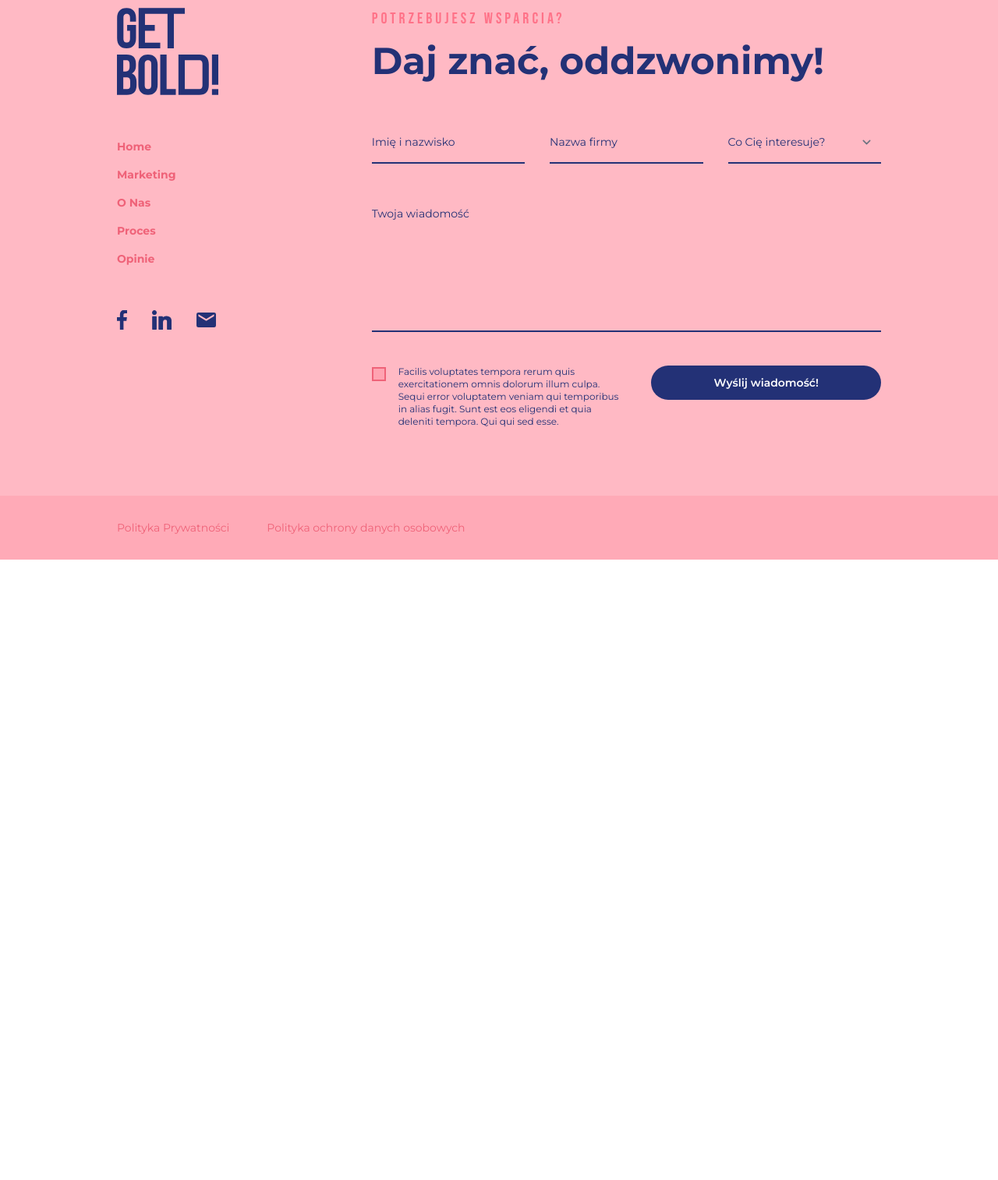
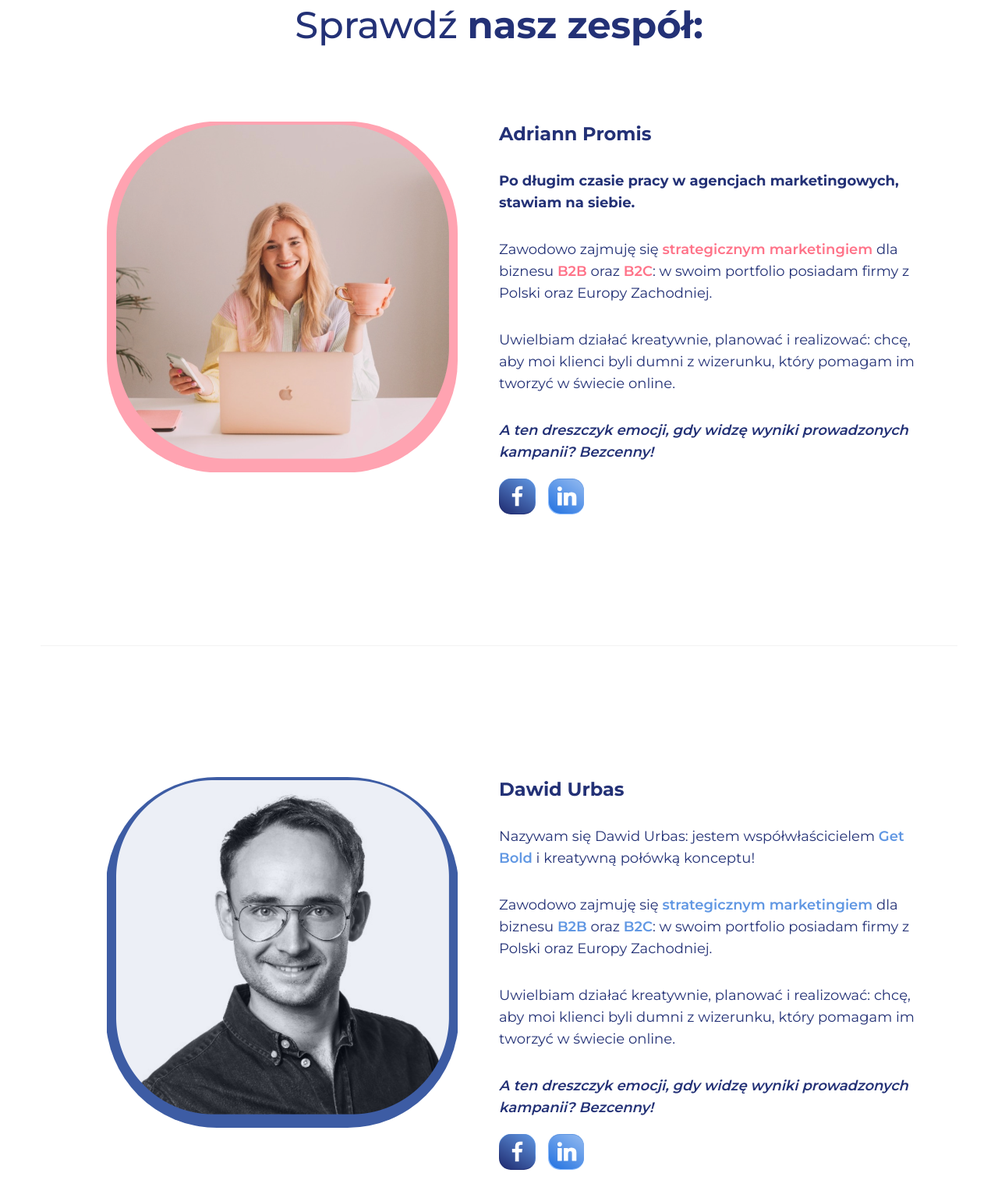
Before and after one commit to mrruby/get-bold, a Gatsby site: page /o-nas in a window 1280 px wide. Shown: the part 986-2500 px from the top of the page at 78% size. Before the commit the page ends 1704 px from the top, so only its background shows below. Built offline with nearby package versions, Linux system fonts and the light colour scheme; Gatsby itself is replaced by a stand-in of ours.

Commit message:
add about subpage

```diff
--- /dev/null
+++ b/src/components/About/team.tsx
@@ -0,0 +1,115 @@
+import { StaticImage } from "gatsby-plugin-image";
+import React from "react";
+
+export const TeamAbout = () => {
+  return (
+    <div className="py-24 lg:py-[158px] lg:max-w-[1176px] flex flex-col items-center">
+      <h3 className="text-3xl lg:text-5xl font-medium mb-12 lg:mb-[100px] px-8">
+        Sprawdź <span className="font-bold">nasz zespół:</span>
+      </h3>
+
+      <div className="flex flex-col lg:flex-row max-w-[1500px] mb-16 lg:mb-[168px] px-8">
+        <div className="w-full lg:w-1/2 flex lg:justify-center mb-12 lg:mb-0">
+          <div className="w-2/5 lg:w-[450px] lg:h-[450px] pt-1 pb-2 px-2 lg:p-0 bg-image-about-ada flex items-start justify-center">
+            <StaticImage
+              src="../../images/about-ada.png"
+              alt="ada"
+              className="lg:w-[427px] h-auto lg:mt-1"
+            />
+          </div>
+        </div>
+        <div className="w-full lg:w-1/2">
+          <h4 className="text-xl lg:text-2xl font-bold mb-[30px]">
+            Adriann Promis
+          </h4>
+
+          <p className="lg:text-lg font-bold mb-8">
+            Po długim czasie pracy w agencjach marketingowych, stawiam na
+            siebie.{" "}
+          </p>
+
+          <p className="lg:text-lg mb-8">
+            Zawodowo zajmuję się{" "}
+            <span className="font-semibold text-getbold-pink">
+              strategicznym marketingiem
+            </span>{" "}
+            dla biznesu{" "}
+            <span className="font-semibold text-getbold-pink">B2B</span> oraz{" "}
+            <span className="font-semibold text-getbold-pink">B2C</span>: w
+            swoim portfolio posiadam firmy z Polski oraz Europy Zachodniej.{" "}
+          </p>
+
+          <p className="lg:text-lg mb-8">
+            Uwielbiam działać kreatywnie, planować i realizować: chcę, aby moi
+            klienci byli dumni z wizerunku, który pomagam im tworzyć w świecie
+            online.{" "}
+          </p>
+
+          <p className="lg:text-lg italic font-semibold">
+            A ten dreszczyk emocji, gdy widzę wyniki prowadzonych kampanii?
+            Bezcenny!
+          </p>
+
+          <div className="flex space-x-4 mt-[20px]">
+            <StaticImage src="../../images/offert/fb.svg" alt="fb" />
+
+            <StaticImage src="../../images/offert/linkedin.svg" alt="fb" />
+          </div>
+        </div>
+      </div>
+
+      <span className="w-4/5 lg:w-full h-[1px] bg-getbold-border opacity-[.09] mb-16 lg:mb-[168px]"></span>
+
+      <div className="flex flex-col lg:flex-row max-w-[1500px] mb-[168px] px-8">
+        <div className="w-full lg:w-1/2 flex lg:justify-center mb-12 lg:mb-0">
+          <div className="w-2/5 lg:w-[450px] lg:h-[450px] pt-1 pb-2 px-2 lg:p-0 bg-image-about-dawid flex items-start justify-center">
+            <StaticImage
+              src="../../images/about-dawid.png"
+              alt="dawid"
+              className="lg:w-[427px] h-auto lg:mt-1"
+            />
+          </div>
+        </div>
+        <div className="w-full lg:w-1/2">
+          <h4 className="text-xl lg:text-2xl font-bold mb-[30px]">
+            Dawid Urbas
+          </h4>
+
+          <p className="lg:text-lg mb-8">
+            Nazywam się Dawid Urbas: jestem współwłaścicielem{" "}
+            <span className="font-semibold text-[#6097E3]">Get Bold</span> i
+            kreatywną połówką konceptu!
+          </p>
+
+          <p className="lg:text-lg mb-8">
+            Zawodowo zajmuję się{" "}
+            <span className="font-semibold text-[#6097E3]">
+              strategicznym marketingiem
+            </span>{" "}
+            dla biznesu{" "}
+            <span className="font-semibold text-[#6097E3]">B2B</span> oraz{" "}
+            <span className="font-semibold text-[#6097E3]">B2C</span>: w swoim
+            portfolio posiadam firmy z Polski oraz Europy Zachodniej.{" "}
+          </p>
+
+          <p className="lg:text-lg mb-8">
+            Uwielbiam działać kreatywnie, planować i realizować: chcę, aby moi
+            klienci byli dumni z wizerunku, który pomagam im tworzyć w świecie
+            online.{" "}
+          </p>
+
+          <p className="lg:text-lg italic font-semibold">
+            A ten dreszczyk emocji, gdy widzę wyniki prowadzonych kampanii?
+            Bezcenny!
+          </p>
+
+          <div className="flex space-x-4 mt-[20px]">
+            <StaticImage src="../../images/offert/fb.svg" alt="fb" />
+
+            <StaticImage src="../../images/offert/linkedin.svg" alt="fb" />
+          </div>
+        </div>
+      </div>
+    </div>
+  );
+};
--- a/src/components/Layout/footer.tsx
+++ b/src/components/Layout/footer.tsx
@@ -3,7 +3,7 @@ import React from "react";
 
 export const Footer = () => {
   return (
-    <footer className="2xl:px-[21rem] px-8 xl:px-[150px] py-24 lg:py-40 relative">
+    <footer className="2xl:px-[21rem] px-8 xl:px-[150px] py-24 lg:py-40 relative w-full">
       <div className="absolute bottom-0 left-0 h-full w-full bg-image-home-footer -z-10"></div>
 
       <div className="flex flex-col lg:flex-row">
--- a/src/components/Layout/header.tsx
+++ b/src/components/Layout/header.tsx
@@ -19,7 +19,7 @@ export const Header: React.FC<Props> = ({ isSubPage }) => {
 
   return (
     <header
-      className={`flex items-center justify-between h-40 px-8 xl:px-[150px] ${
+      className={`flex items-center justify-between w-full h-40 px-8 xl:px-[150px] ${
         isSubPage && "bg-[#ff728723]"
       }`}
     >
--- a/src/components/Layout/subpageLayout.tsx
+++ b/src/components/Layout/subpageLayout.tsx
@@ -5,7 +5,7 @@ import { Header } from "./header";
 
 export const SubpageLayout = ({ children }) => {
   return (
-    <div className="antialiased min-h-screen text-sm font-montserrat text-getbold-blue flex flex-col">
+    <div className="antialiased min-h-screen text-sm font-montserrat text-getbold-blue flex flex-col items-center">
       <Helmet>
         <html lang="pl" />
         <title>GetBold</title>
--- a/src/pages/o-nas.tsx
+++ b/src/pages/o-nas.tsx
@@ -1,11 +1,13 @@
 import React from "react";
 import { HeadingAbout } from "../components/About/heading";
+import { TeamAbout } from "../components/About/team";
 import { SubpageLayout } from "../components/Layout/subpageLayout";
 
 const AboutPage = () => {
   return (
     <SubpageLayout>
       <HeadingAbout />
+      <TeamAbout />
     </SubpageLayout>
   );
 };
```
Also changed, not shown: src/images/offert/fb.svg (added), src/images/offert/linkedin.svg (added).
